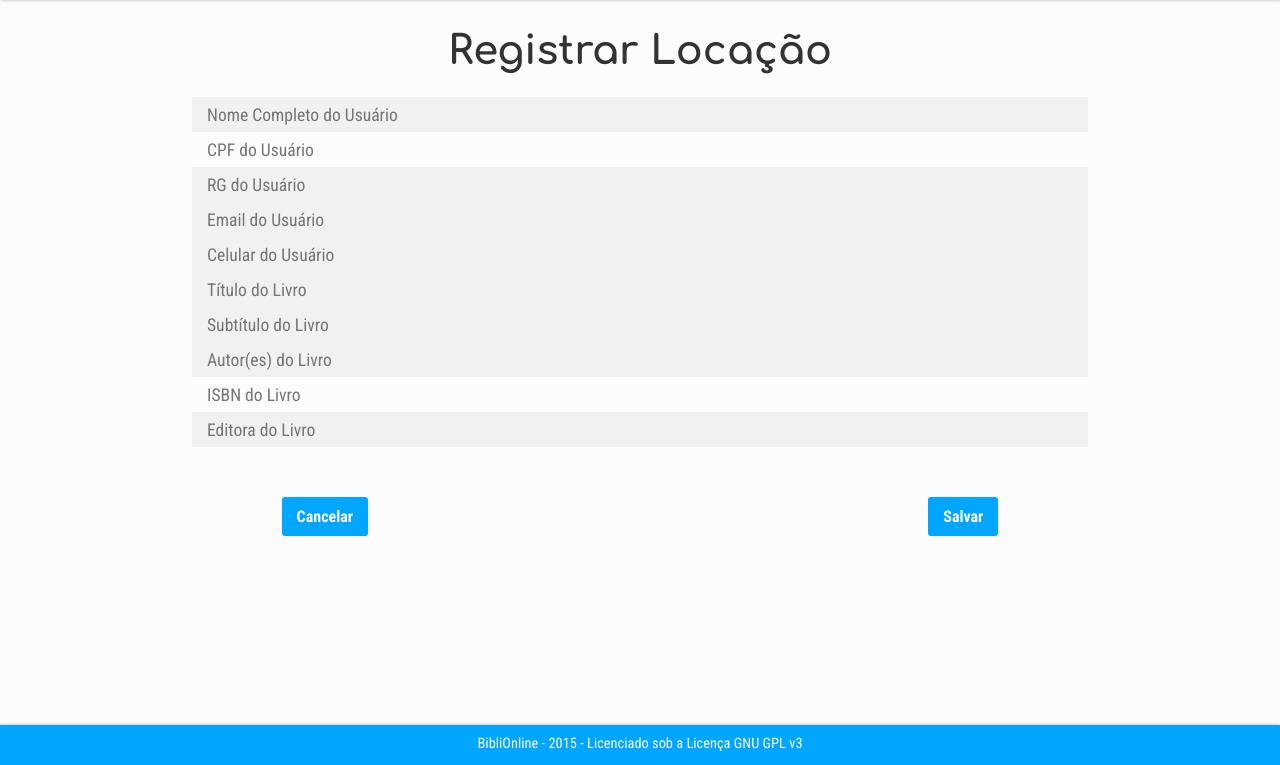
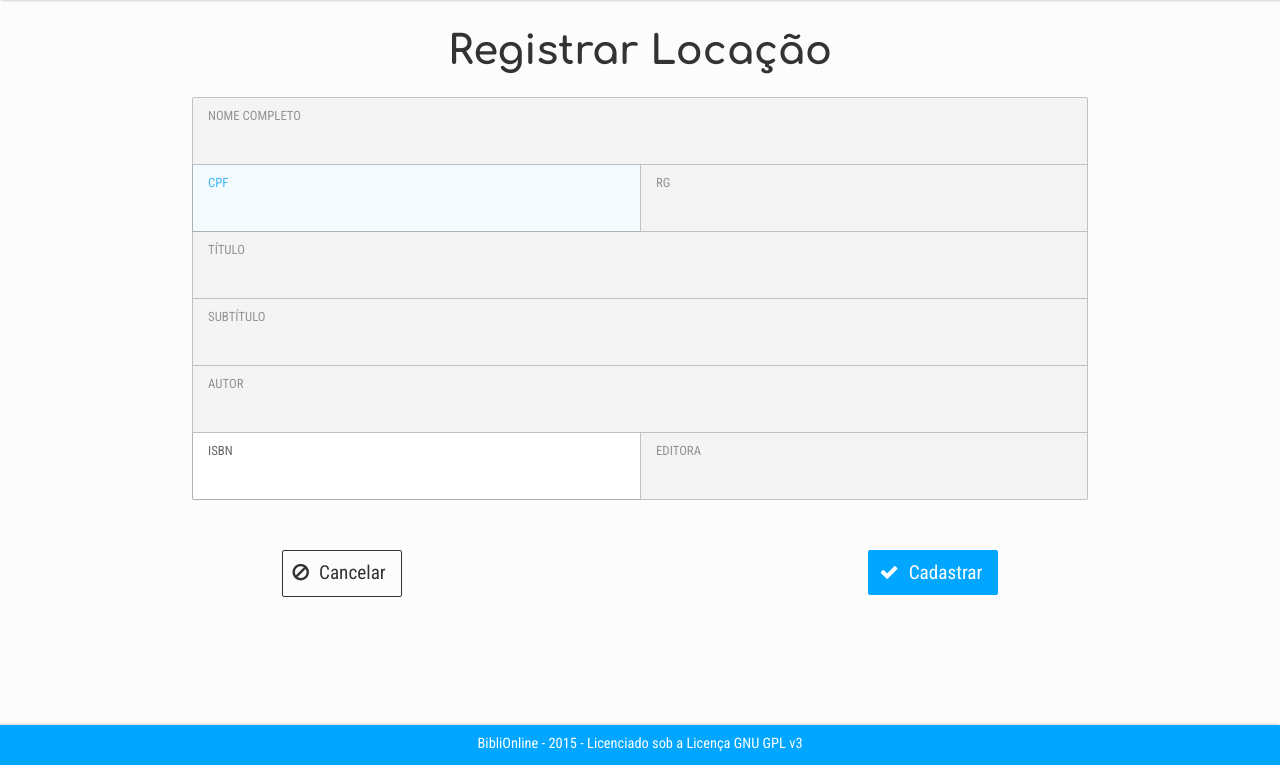
Before and after one commit to JulianaRGiacomo/BibliOnline, a PHP site: page /funcionario/registrar-locacao.php in a window 1280 px wide. Shown: the part 35-800 px from the top of the page. Run offline with PHP 8.4, Linux system fonts and the light colour scheme; some libraries are stand-ins or nearby versions.

Commit message:
Parte do funcionário sem bugs

```diff
--- a/css/form.css
+++ b/css/form.css
@@ -11,20 +11,22 @@
     margin:0 auto;
     padding:0
 }
-input{border: none;}
+input{
+    border: none;
+}
 .campo{
     background: white;
     border: 1px solid rgba(0,0,0,0.3);
     border-top:none;
     padding:0;
-    height: 64px
+    min-height: 66px
 }
 .campo:first-child{
-    border-radius: 5px 5px 0 0;
+    border-radius: 2px 2px 0 0;
     border: 1px solid rgba(0,0,0,0.3);
 }
 .campo.ultimo{
-    border-radius: 0 0 5px 5px;
+    border-radius: 0 0 2px 2px;
 }
 .metade{
     width: 100%;
@@ -42,7 +44,8 @@ input{border: none;}
 .campo._1-2,
 .campo._1-3,
 .campo._2-3{
-    border-right-color: rgba(0,0,0,0.02);
+    border-right-width: 0;
+    width: calc(50% - 1px);
     float: left
 }
 .campo._2-2,
@@ -50,10 +53,10 @@ input{border: none;}
     float: right
 }
 .campo._1-2-3.primeiro{
-    border-radius: 5px 0 0 0;
+    border-radius: 2px 0 0 0;
 }
 .campo._1-1-3.primeiro{
-    border-radius: 0 5px 0 0;
+    border-radius: 0 2px 0 0;
     border-top: 1px solid rgba(0,0,0,0.3)
 }
 ._1-2-3{
@@ -68,15 +71,17 @@ input{border: none;}
     display:inline-block;
 }
 .campo._1-2.ultimo{
-    border-radius: 0 0 0 5px;
+    border-radius: 0 0 0 2px;
 }
 .campo._2-2.ultimo{
-    border-radius: 0 0 5px 0;
+    border-radius: 0 0 2px 0;
 }
 .campo._1-3,
-.campo._2-3,
 .campo._3-3{
     width: calc(33% + 1px);
+}
+.campo._2-3{
+    width: calc(33% + 3px);
 }
 .metade .campo._1-3,
 .metade .campo._2-3,
@@ -106,7 +111,7 @@ input[type="radio"] ~ label{
     padding: 0;
     margin: 0;
     border-left: 15px solid transparent !important;
-    font-size: 110%;
+    font-size: 130%;
     text-align: left
 }
 .caixa:disabled{
@@ -137,26 +142,104 @@ legend{
     width:80%;
     margin:50px auto 0
 }
-.botão{
-    border-radius:3px;
-    padding:10px 15px;
-    border:0;
+a.botão,
+button.botão{
+    background:transparent;
+    font-size: 1.2em;
+    border-radius:2px;
+    padding:10px 15px 10px 20px;
+    border:1px solid transparent;
+    cursor:pointer;
+    transition:all 0.3s linear;
+    margin:0
+}
+a.botão:before,
+button.botão:before{
+    font-size: 1em;
+    left: -10px;
+    font-family: FontAwesome;
+    position: relative;
+}
+a.botão:active,
+button.botão:active{
+    transform: translateY(3px);
+}
+a.botão:disabled,
+button.botão:disabled,
+a.botão:disabled:active,
+button.botão:disabled:active,
+a.botão:disabled:hover,
+button.botão:disabled:hover{
+    background: #000;
+    border: 1px solid #000;
+    color: #fff;
+    opacity: 0.2;
+    transform: translateY(0);
+    cursor: default;
+}
+a.positivo,
+button.positivo{
+    background:#00A6FF;
     color:#fff;
-    cursor:pointer;
-    font-weight:bold;
-    box-shadow:0 5px 0 #0083CC;
-    transition:all 0.1s linear;
-    background:#00A6FF;
-    margin:0
+    border-color: #00A6FF;
+}
+.positivo:focus,
+.positivo:hover{
+    background: #006aff;
+    border-color: #006aff;
+}
+.positivo:before{
+    content: "\f00c";
+    color: #fff;
+}
+a.voltar,
+button.voltar,
+a.neutro,
+button.neutro{
+    color:#333;
+    border-color: #333;
+    height: 25px;
+}
+.voltar:focus,
+.voltar:hover,
+.neutro:focus,
+.neutro:hover{
+    background: #333;
+    color: #fff;
+}
+.voltar:before,
+.neutro:before{
+    content: "\f05e";
+    color: #333;
+}
+.voltar:before{
+    content: "\f053";
+}
+a.negativo,
+button.negativo{
+    color:#ef0000;
+    border-color: #ef0000;
+}
+.negativo:focus,
+.negativo:hover{
+    color: #fff;
+    background: #ef0000;
+}
+.negativo:before{
+    content: "\f00d";
+    color: #ef0000;
+}
+.neutro:focus:before,
+.neutro:hover:before,
+.negativo:focus:before,
+.negativo:hover:before,
+.voltar:focus:before,
+.voltar:hover:before{
+    color: #fff;
 }
 .botão i{
     color:#fff;
     font-size:1.4em
-}
-.botão:active{
-    box-shadow:0 2px 0 #0083CC;
-    background:#0094e5;
-    transform:translateY(3px)
 }
 #esquerdo{
     float:left
--- a/css/home.css
+++ b/css/home.css
@@ -35,6 +35,10 @@ ul#açoes a:visited,
 ul#açoes a{
     color:#333
 }
+ul#açoes a:focus,
+ul#açoes a:focus .fa,
+ul#açoes a:active,
+ul#açoes a:active .fa,
 ul#açoes a:hover,
 ul#açoes li.item:hover .fa{
     color:#00A6FF
--- a/css/reset.css
+++ b/css/reset.css
@@ -21,8 +21,8 @@ body{
     margin:0;
     padding:0
 }
-a, a:hover, a:active, a:focus, input::-moz-focus-inner { /*Corrigir outline no Firefox*/
-    border:0 !important;
+a, a:hover, a:active, a:focus, input::-moz-focus-inner,
+button, button:hover, button:active, button:focus, button::-moz-focus-inner{ /*Corrigir outline no Firefox*/
     outline:0 !important;
     -moz-outline-style:none !important
 }
--- a/funcionario/listar-devolucoes.php
+++ b/funcionario/listar-devolucoes.php
@@ -75,6 +75,10 @@
                         <td>20/04/2015<br>17h03</td>
                     </tr>
                 </table>
+                <div id="caixa-botão">
+                    <a class="botão voltar" href="index.php">Voltar</a>
+                </div>
+                <div style="clear:both"/>
             </section>
         </div>
         <?php include("../footer.html"); ?>
--- a/funcionario/listar-locacoes.php
+++ b/funcionario/listar-locacoes.php
@@ -75,6 +75,10 @@
                         <td>28/04/2015<br>7h57</td>
                     </tr>
                 </table>
+                <div id="caixa-botão">
+                    <a class="botão voltar" href="index.php">Voltar</a>
+                </div>
+                <div style="clear:both"/>
             </section>
         </div>
         <?php include("../footer.html"); ?>
--- a/funcionario/listar-prazos-expirados.php
+++ b/funcionario/listar-prazos-expirados.php
@@ -81,6 +81,10 @@
                         <td>4 dias</td>
                     </tr>
                 </table>
+                <div id="caixa-botão">
+                    <a class="botão voltar" href="index.php">Voltar</a>
+                </div>
+                <div style="clear:both"/>
             </section>
         </div>
         <?php include("../footer.html"); ?>
--- a/funcionario/registrar-locacao.php
+++ b/funcionario/registrar-locacao.php
@@ -18,19 +18,47 @@
             <section id="main">
                 <h1>Registrar Locação</h1>
                 <form id="form" method="post" action="home.php">
-                    <input type="text" name="nome" class="caixa" placeholder="Nome Completo do Usuário" required disabled>
-                    <input type="text" name="cpf" class="caixa metade" placeholder="CPF do Usuário" onkeypress="javascript:mascara(this, cpf_mask);"  maxlength="14" autofocus required>
-                    <input type="text" name="rg" class="caixa metade" placeholder="RG do Usuário" disabled required>
-                    <input type="email" name="email" class="caixa metade" placeholder="Email do Usuário" disabled required>
-                    <input type="text" name="celular" class="caixa metade" placeholder="Celular do Usuário" disabled>
-                    <input class="caixa" type="text" name="titulo" placeholder="Título do Livro" disabled required>
-                    <input class="caixa" type="text" name="sub" placeholder="Subtítulo do Livro" disabled>
-                    <input class="caixa" type="text" name="autor" placeholder="Autor(es) do Livro" disabled required>
-                    <input class="caixa metade" type="text" name="isbn" placeholder="ISBN do Livro" required>
-                    <input class="caixa metade" type="text" name="editora" placeholder="Editora do Livro" disabled required>
+                    <div class="campo">
+                        <label class="label" for="nome">Nome completo</label>
+                        <input id="nome" type="text" name="nome" class="caixa" required disabled>
+                    </div>
+                    <div class="metade">
+                        <div class="campo _1-2">
+                            <label class="label" for="cpf">CPF</label>
+                            <input type="text" name="cpf" class="caixa" onkeypress="javascript:mascara(this, cpf_mask);" id="cpf" onfocus="ativar(this);" onblur="desativar(this);"  maxlength="14" autofocus required>
+                        </div>
+                        <div class="campo _2-2">
+                            <label class="label" for="rg">RG</label>
+                            <input id="rg" type="text" name="rg" class="caixa" disabled required>
+                        </div>
+                        <div style="clear:both"></div>
+                    </div>
+                    <div class="campo">
+                        <label class="label" for="titulo">Título</label>
+                        <input id="titulo" class="caixa" type="text" name="titulo" disabled required>
+                    </div>
+                    <div class="campo">
+                        <label class="label" for="sub">Subtítulo</label>
+                        <input id="sub" class="caixa" type="text" name="sub" disabled>
+                    </div>
+                    <div class="campo">
+                        <label class="label" for="autor">Autor</label>
+                        <input id="autor" class="caixa" type="text" name="autor" disabled required>
+                    </div>
+                    <div class="metade">
+                        <div class="campo _1-2 ultimo">
+                            <label class="label" for="isbn">ISBN</label>
+                            <input id="isbn" class="caixa" type="text" name="isbn" onfocus="ativar(this);" onblur="desativar(this);" required>
+                        </div>
+                        <div class="campo _2-2 ultimo">
+                            <label class="label" for="editora">Editora</label>
+                            <input id="editora" class="caixa" type="text" name="editora" disabled required>
+                        </div>
+                        <div style="clear:both"></div>
+                    </div>
                     <div id="caixa-botão">
-                        <input id="esquerdo" class="botão" type="button" value="Cancelar" onclick="location.href='home.php'">
-                        <input id="direito" class="botão" type="submit" value="Salvar">
+                        <a id="esquerdo" class="botão neutro" href="/funcionario/">Cancelar</a>
+                        <button id="direito" class="botão positivo" type="submit">Cadastrar</button>
                     </div>
                     <div style="clear:both"/>
                 </form>
@@ -39,5 +67,6 @@
         <?php include("../footer.html"); ?>
         <script type="text/javascript" src="/js/menu.js"></script>
         <script type="text/javascript" src="/js/formatarCPF.js"></script>
+        <script type="text/javascript" src="/js/form.js"></script>
     </body>
 </html>
--- a/index.php
+++ b/index.php
@@ -18,7 +18,7 @@
                 <form action="login.php" method="post">
                     <input type="text" class="caixa" name="email" placeholder="E-mail">
                     <input class="caixa" name="senha" placeholder="Senha" type="password">
-                    <input class="botão" onclick="location.href='home.php'" id="ir" type="submit" value="Ir!">
+                    <input class="botão" id="ir" type="submit" value="Ir!">
                 </form>
             </div>
         </div>
--- a/js/form.js
+++ b/js/form.js
@@ -8,3 +8,26 @@ function desativar(element){
     x.style.background = "#fff";
     x.childNodes[1].style.color = "#666";
 }
+function destacaPrimeiroCampo(){
+    var x = document.getElementsByClassName("caixa");
+    var i;
+
+    for(i=0;i<x.length;i++){
+        if(x[i].focus == true){
+            ativar(x[i]);
+        }
+    }
+};
+function verificaDisabled(){
+    var x = document.getElementsByClassName("caixa");
+    var i;
+
+    for(i = 0; i < x.length; i++){
+        if(x[i].disabled){
+            x[i].parentElement.style.backgroundColor = "#f1f1f1";
+            x[i].parentElement.style.opacity = "0.7";
+        }
+    }
+};
+window.onload = destacaPrimeiroCampo();
+setInterval(verificaDisabled, 100);
```
Also changed, not shown: css/index.css (+11 -12 lines), css/table.css (+6 -6 lines), funcionario/busca.php (+7 -3 lines), funcionario/cadastrar-livro.php (+6 -6 lines), funcionario/cadastrar-usuario.php (+4 -4 lines), funcionario/index.php (+8 -8 lines), funcionario/listar-reservas.php (+11 -7 lines), funcionario/registrar-devolucao.php (+18 -6 lines).
